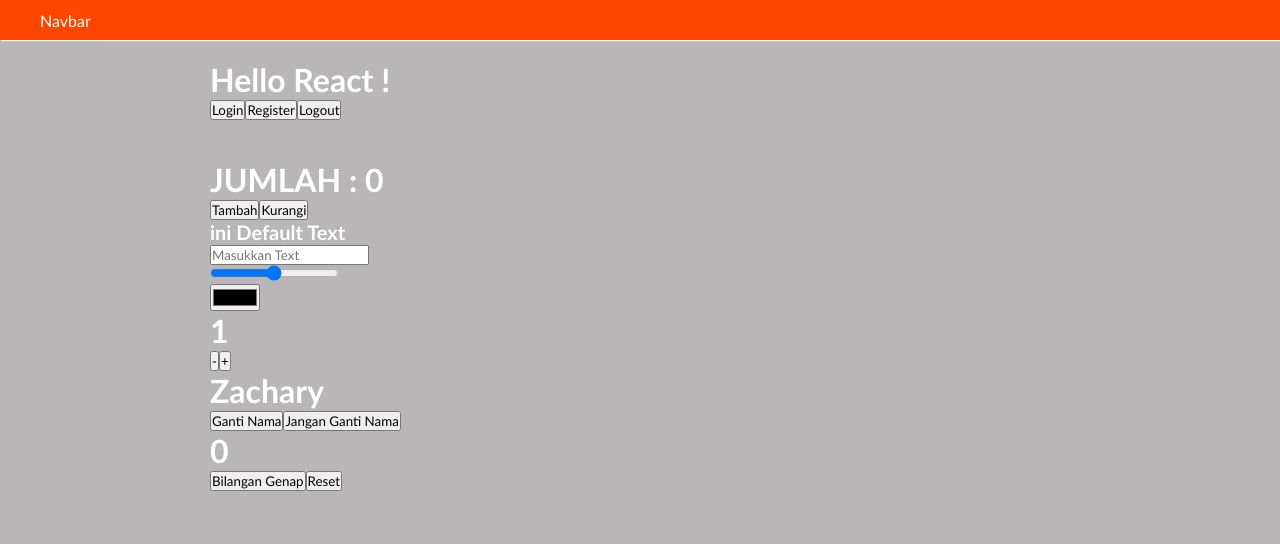
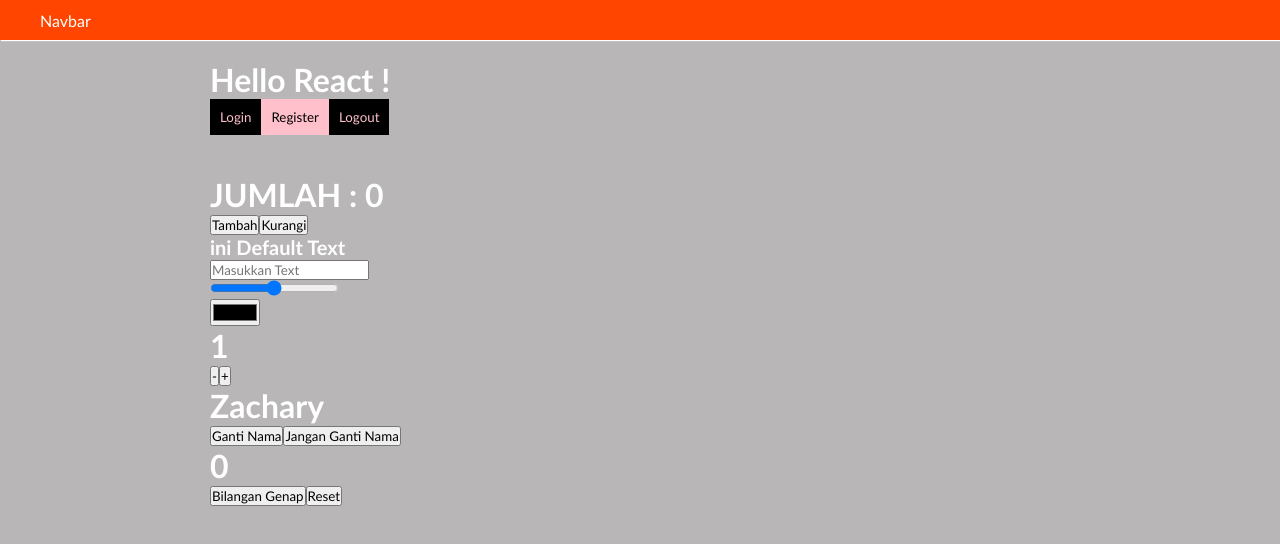
Before and after one commit to Zacharylutfyr/bootcamp-online, a React (Create React App) app: page / in a window 1280 px wide. Shown: the top 544 px of the page. Built offline with nearby package versions, Linux system fonts and the light colour scheme; the HTML template or start-up script is replaced by a standard one.

Commit message:
"Styling Button"

```diff
--- a/src/components/Hello/HelloReact.jsx
+++ b/src/components/Hello/HelloReact.jsx
@@ -6,9 +6,9 @@ const HelloReact = () => {
     <>
       <div className='container'>
         <h1>Hello React !</h1>
-        <MyButton content={"Login"}/>
-        <MyButton content={"Register"}/>
-        <MyButton content={"Logout"}/>
+        <MyButton content={"Login"} bgColor={"black"} color={"pink"} />
+        <MyButton content={"Register"} bgColor={"pink"} color={"black"}/>
+        <MyButton content={"Logout"} bgColor={"black"} color={"pink"} />
       </div>
     </>
   );
--- a/src/components/MyButton/MyButton.jsx
+++ b/src/components/MyButton/MyButton.jsx
@@ -1,11 +1,20 @@
 import React from 'react';
 
-const MyButton = (props) => {
-    return (
-        <>
-        <button> {props.content} </button>
-        </>
-    );
+const MyButton = props => {
+  return (
+    <>
+      <button
+        style={{
+          backgroundColor: props.bgColor,
+          border: 'none',
+          outline: 'none',
+          color: props.color,
+          padding :'10px'
+        }}>
+        {props.content}
+      </button>
+    </>
+  );
 }
 
-export default MyButton
+export default MyButton;
```
